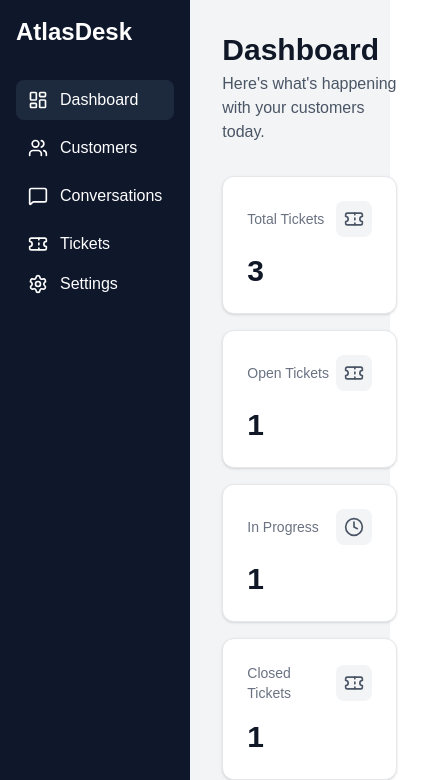
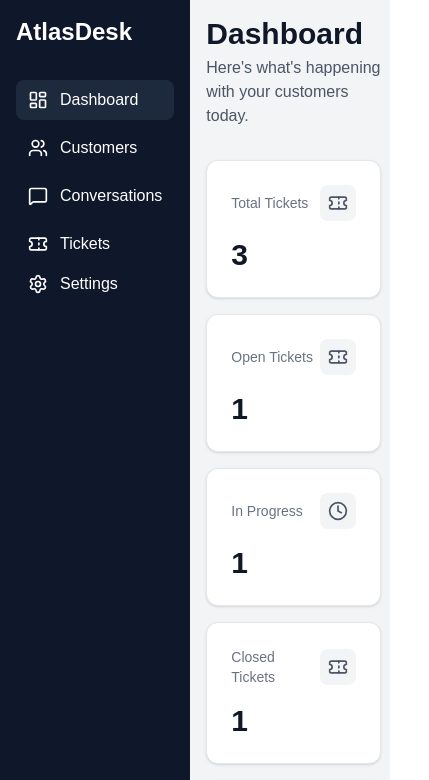
Before and after one commit to Abualtaher/atlasdesk, a React (Vite) app in the folder client/: page / in a window 390 px wide. Shown: the top 780 px of the page, 429 px wide, since content can reach past the window. Built offline with nearby package versions, Linux system fonts and the light colour scheme.

Commit message:
feat: update AppLayout component to manage mobile menu state and adjust main padding

```diff
--- a/client/src/components/AppLayout.tsx
+++ b/client/src/components/AppLayout.tsx
@@ -1,11 +1,13 @@
 import Sidebar from "./Sidebar";
 import { Outlet } from "react-router-dom";
+import { useState } from "react";
 function AppLayout() {
+  const [mobileMenuOpen, setMobileMenuOpen] = useState(false);
   return (
     <div className="flex min-h-screen bg-gray-100">
       <Sidebar />
 
-      <main className="flex-1 p-8">
+      <main className="flex-1 p-4 md:p-8">
         <Outlet />
       </main>
     </div>
```
